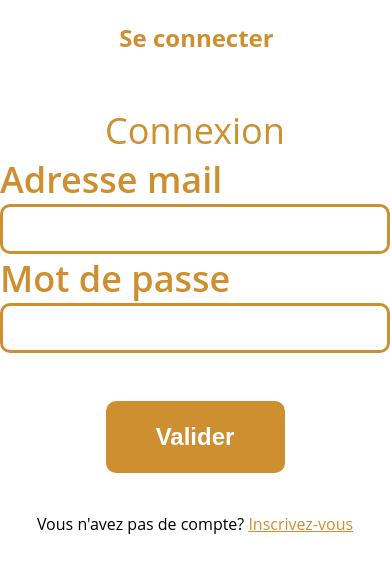
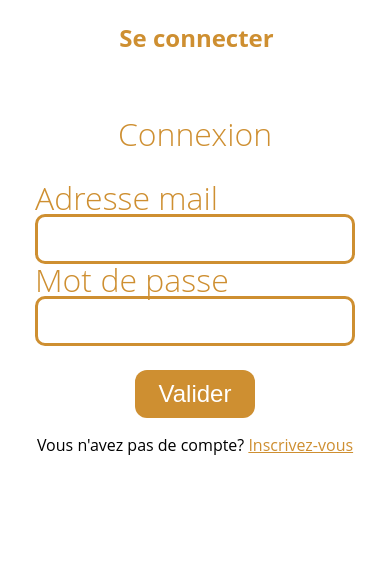
Before and after one commit to petitdekpe/daily-transaction-frontend, a Vue app: page / in a window 390 px wide. Shown: the top 572 px of the page. Built offline with nearby package versions, Linux system fonts and the light colour scheme.

Commit message:
consol log sup

```diff
--- a/src/components/NavBar.vue
+++ b/src/components/NavBar.vue
@@ -79,4 +79,8 @@ export default {
 .auth a {
   text-decoration: none;
 }
+
+@media screen and (max-width:800px) {
+
+}
 </style>
--- a/src/views/Inscription.vue
+++ b/src/views/Inscription.vue
@@ -58,9 +58,9 @@ export default {
         })
         .then((result) => {
           if (result.user) {
-            alert(result.message);
+            // alert(result.message);
             this.$router.push("/");
-            alert(result.message);
+            // alert(result.message);
           }
         })
         .catch((err) => {
@@ -155,4 +155,52 @@ button {
 .form-footer span a {
   color: #ce8f31;
 }
+
+
+@media screen and (max-width:800px) {
+  .form-container {
+
+  padding-top: 0%;
+}
+ .form {
+  width: 20em;
+  height: 15em;
+}
+.form-header {
+  font-weight: 200;
+  font-size: 2em;
+  line-height: 3em;
+
+}
+.inputs {
+  font-weight: 200;
+  font-size: 2em;
+  line-height: 1em;
+}
+.nom {
+  margin-top: 0px;
+}
+
+.form span.info {
+
+  font-weight: 200;
+  font-size: 1em;
+  line-height: 1em;
+
+}
+
+button {
+  width: 5em;
+  height: 2em;
+  font-size: 24px;
+  font-weight: 300;
+  border-radius: 0.5em;
+  margin-top:1em;
+}
+.form-footer {
+  gap: 1em;
+}
+
+}
+
 </style>
--- a/src/views/Login.vue
+++ b/src/views/Login.vue
@@ -138,4 +138,49 @@ button {
 .form-footer span {
   color: #000000;
 }
+
+
+@media screen and (max-width:800px) {
+  .form-container {
+
+  padding-top: 0%;
+}
+ .form {
+  width: 20em;
+  height: 15em;
+}
+.form-header {
+  font-weight: 200;
+  font-size: 2em;
+  line-height: 3em;
+
+}
+.inputs {
+  font-weight: 200;
+  font-size: 2em;
+  line-height: 1em;
+}
+.nom {
+  margin-top: 0px;
+}
+
+.form span.info {
+
+  font-weight: 200;
+  font-size: 1em;
+  line-height: 1em;
+
+}
+button {
+  width: 5em;
+  height: 2em;
+  font-size: 24px;
+  font-weight: 300;
+  border-radius: 0.5em;
+  margin-top:1em;
+}
+.form-footer {
+  gap: 1em;
+}
+}
 </style>
```
